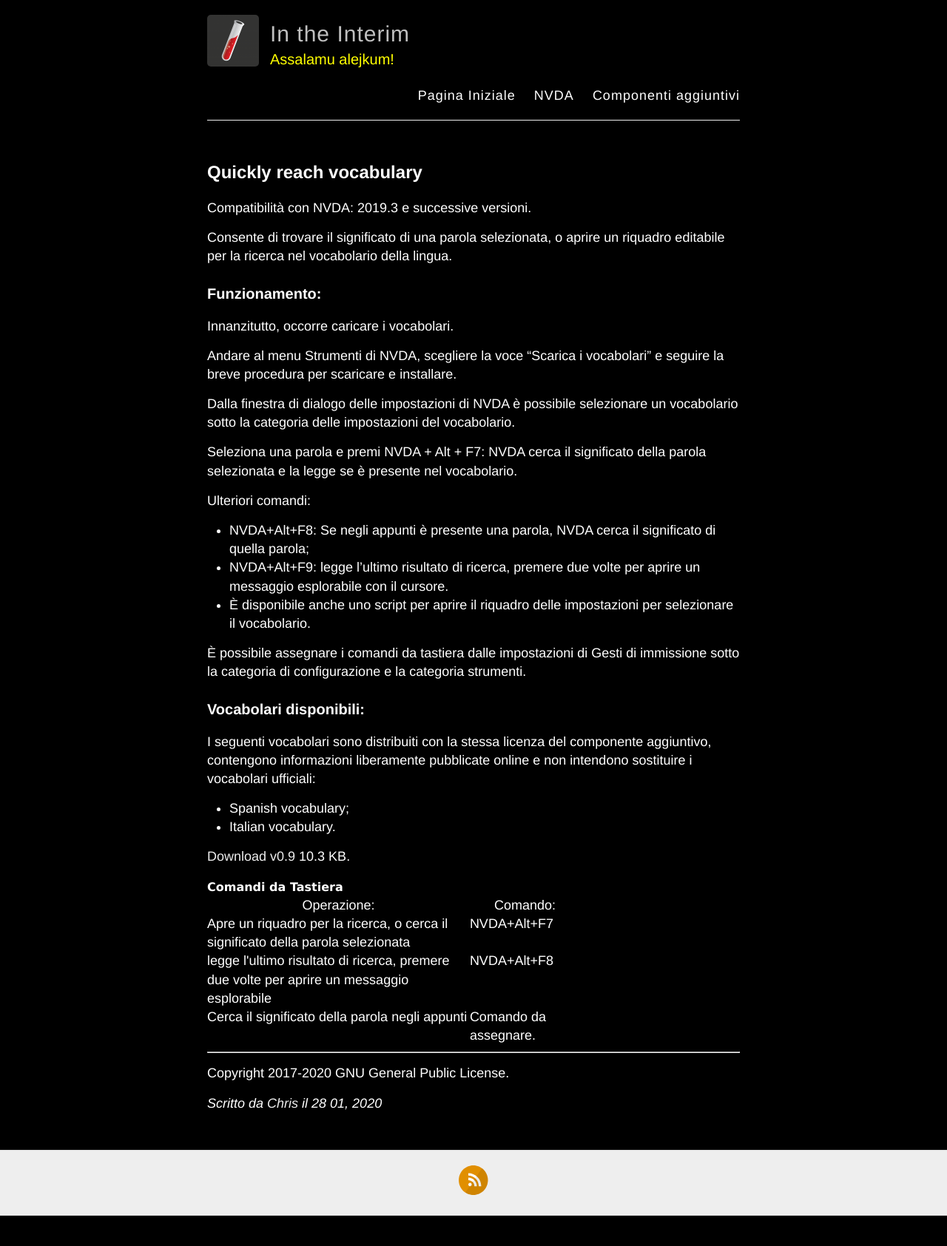
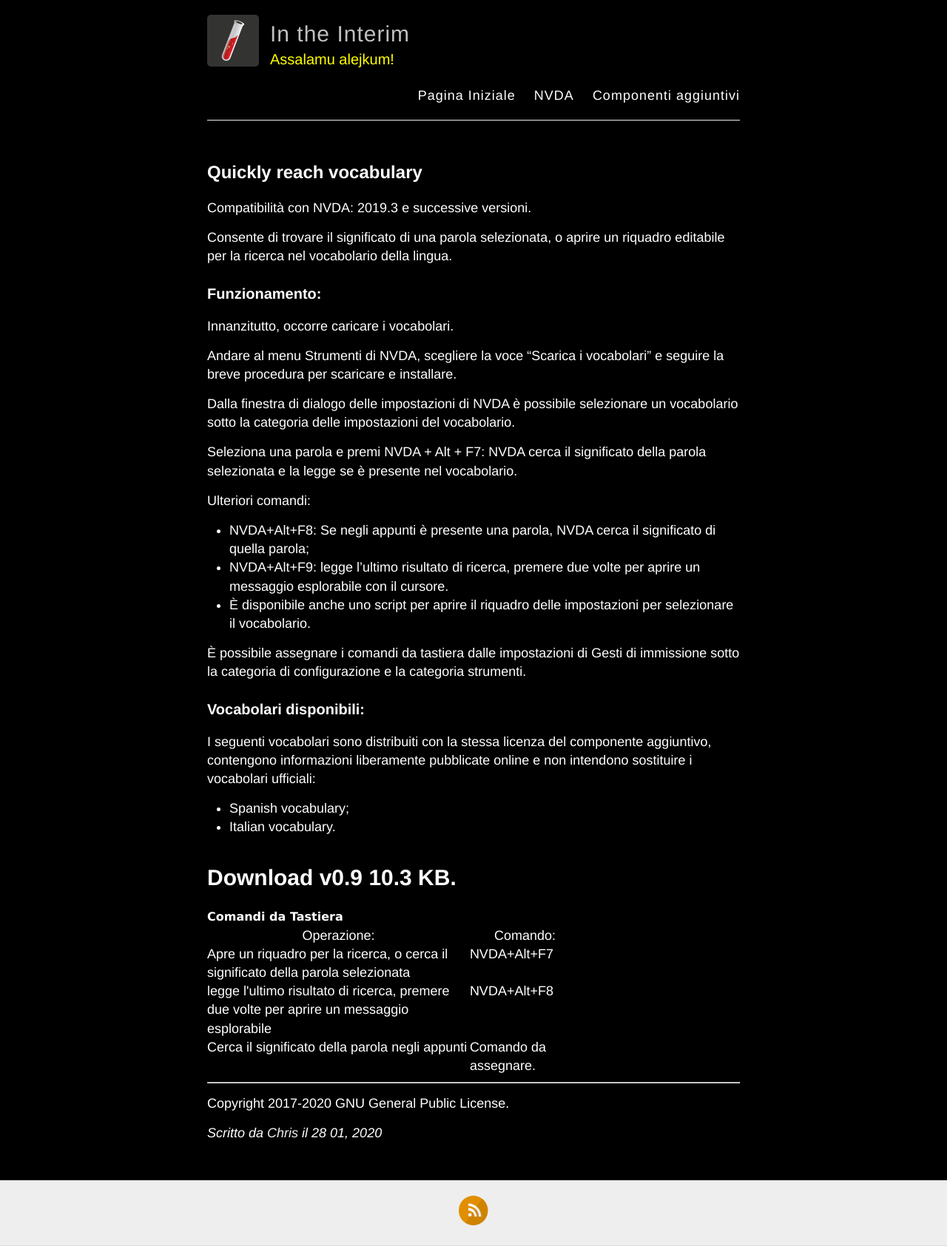
Before and after one commit to Christianlm/Christianlm.github.io, a Jekyll site: the page built from _posts/2020-1-28-qrVocabulary.md, in a window 1280 px wide. Shown: the whole page at 74% size. Built offline with Jekyll 4.4.1, drawn with Linux system fonts in a browser that asks for light colours; before the commit the page ends 1644 px from its top, so only the background shows below that.

Commit message:
Fixes header

```diff
--- a/_posts/2020-1-28-qrVocabulary.md
+++ b/_posts/2020-1-28-qrVocabulary.md
@@ -33,7 +33,7 @@
 *	Spanish vocabulary;
 *	Italian vocabulary.
 
-[Download v0.9](https://github.com/Christianlm/quicklyReachVocabulary/releases/download/v0.9-dev/qrvocabulary-0.9-dev.nvda-addon) 10.3 KB.
+# [Download v0.9](https://github.com/Christianlm/quicklyReachVocabulary/releases/download/v0.9-dev/qrvocabulary-0.9-dev.nvda-addon) 10.3 KB. #
 
 <div role="complementary">
 
```
